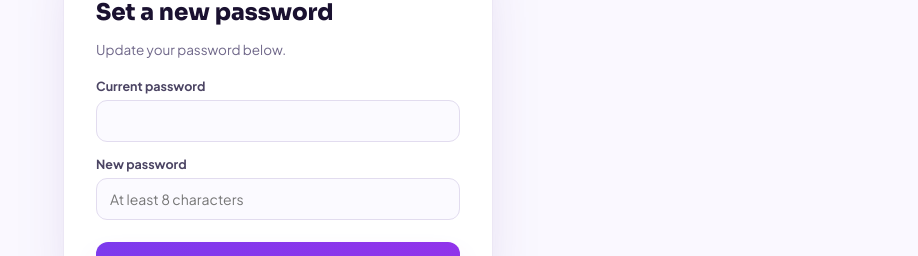
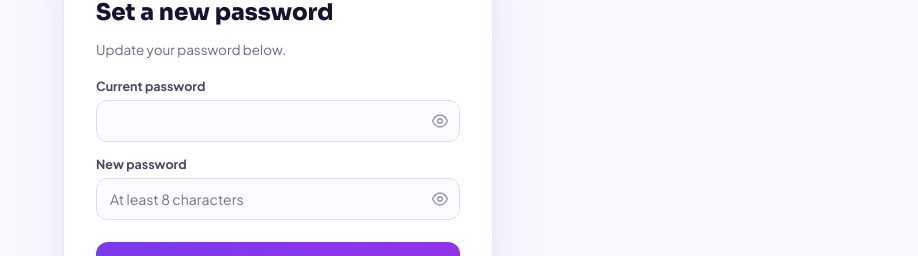
Before and after one commit to techascend-cohort-2/techascend-platform, a Next.js app: page /change-password in a window 1280 px wide. Shown: the part 292-548 px from the top of the page, without its empty margins (362-1280 px from the left). Built offline with nearby package versions, Linux system fonts and the light colour scheme; no server answers; sample sign-in values are in the browser's storage.

Commit message:
Add show/hide toggle to the change-password form
Reuses the shared PasswordField component so both the temporary and
new password fields get the same eye-icon toggle already on sign-in
and sign-up.

```diff
--- a/components/auth/ChangePasswordForm.tsx
+++ b/components/auth/ChangePasswordForm.tsx
@@ -2,6 +2,7 @@
 
 import { useActionState } from "react";
 import { changePasswordAction, type FormState } from "@/lib/actions/auth";
+import PasswordField from "./PasswordField";
 import styles from "./auth.module.css";
 
 export default function ChangePasswordForm({ forced }: { forced: boolean }) {
@@ -27,32 +28,20 @@ export default function ChangePasswordForm({ forced }: { forced: boolean }) {
       {state.error ? <div className={styles.error}>{state.error}</div> : null}
 
       <form action={action}>
-        <div className={styles.field}>
-          <label className={styles.label} htmlFor="current">
-            {forced ? "Temporary password" : "Current password"}
-          </label>
-          <input
-            className={styles.input}
+        <PasswordField
           id="current"
           name="current"
-            type="password"
-            required
+          label={forced ? "Temporary password" : "Current password"}
           autoComplete="current-password"
         />
-        </div>
-        <div className={styles.field}>
-          <label className={styles.label} htmlFor="next">New password</label>
-          <input
-            className={styles.input}
+        <PasswordField
           id="next"
           name="next"
-            type="password"
+          label="New password"
           placeholder="At least 8 characters"
-            required
           autoComplete="new-password"
           minLength={8}
         />
-        </div>
         <button className={styles.btn} type="submit" disabled={pending}>
           {pending ? "Saving…" : "Save & continue"}
         </button>
```
Lines whose indentation alone changed are shown as unchanged.
